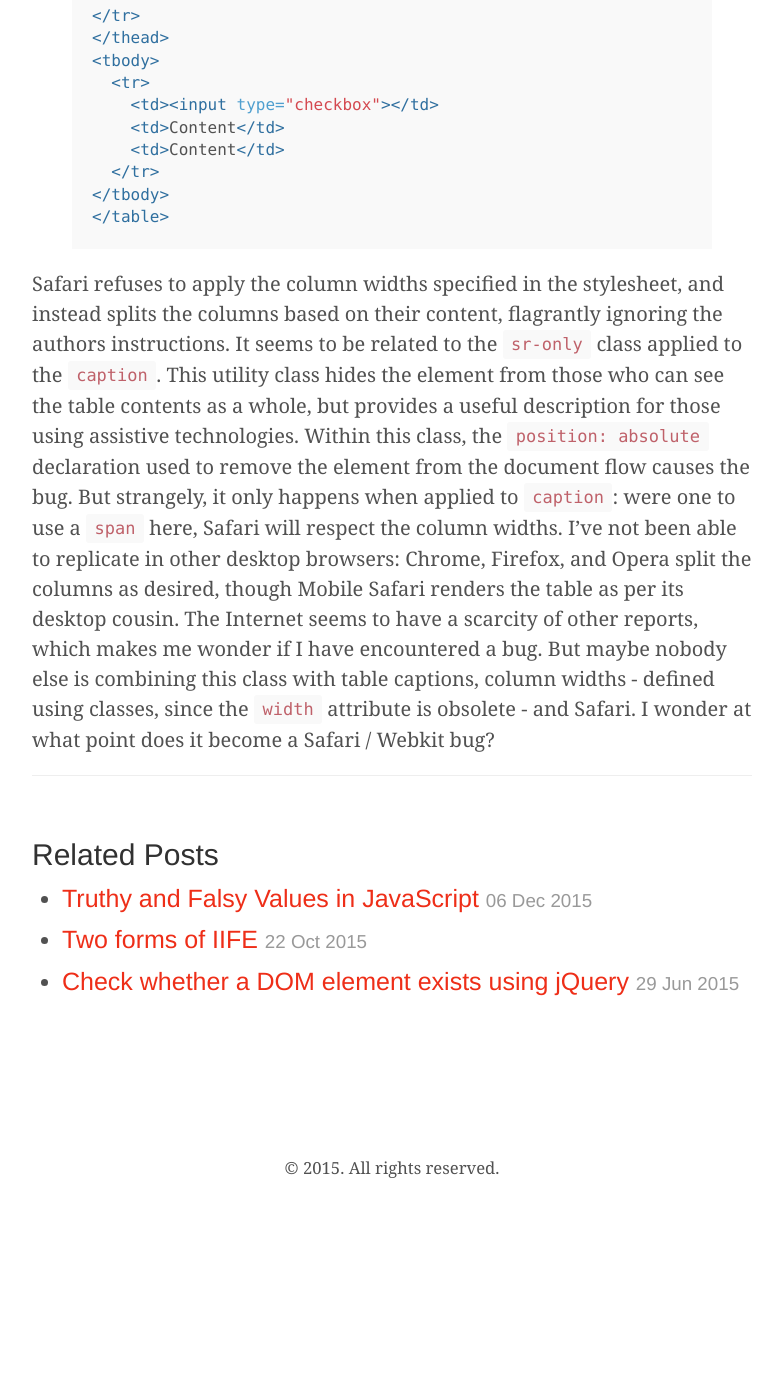
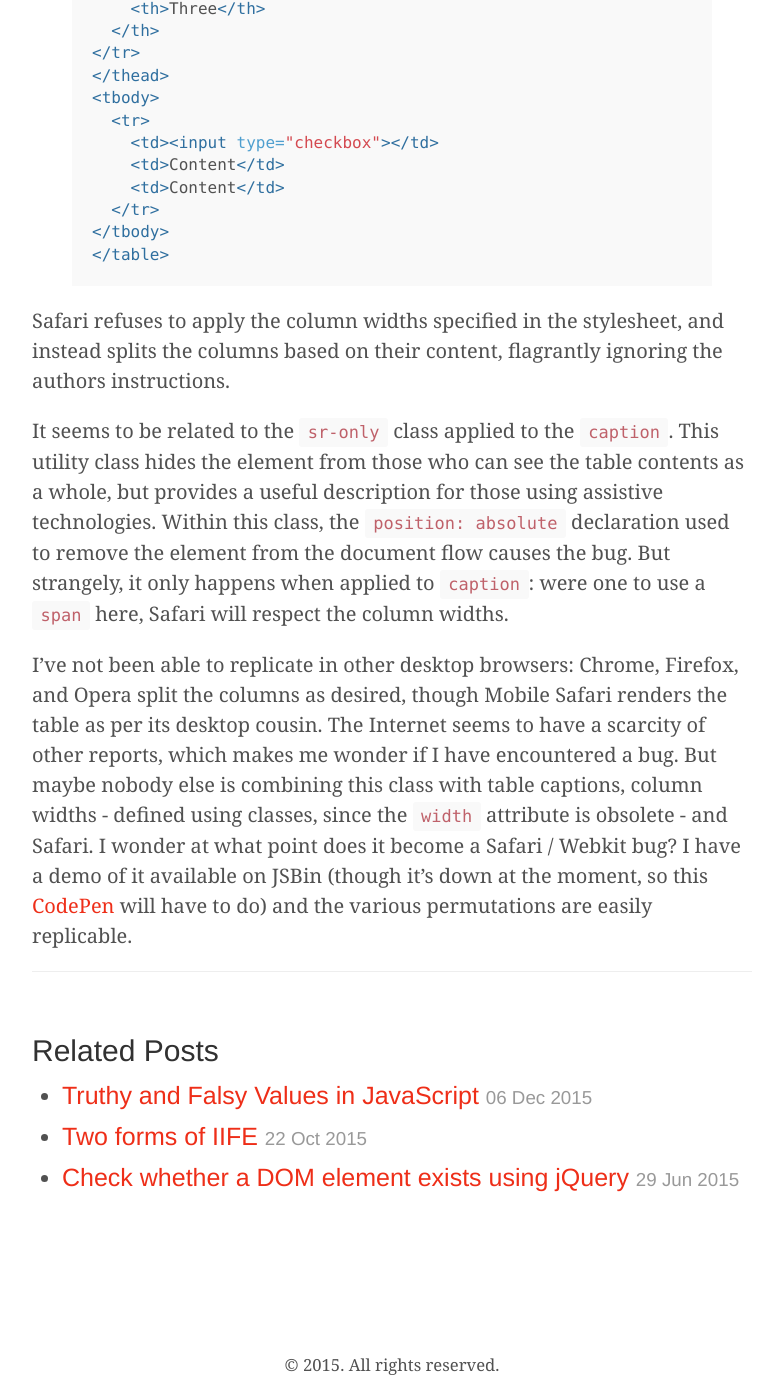
Before and after one commit to danielmatthew/website, a Jekyll site: the page built from _posts/2015-12-07-safari-table-columns.md, in a window 1280 px wide and 1400 px high, scrolled down 1153 px. Shown: the whole window, without its empty margins (248-1030 px from the left). Built offline with Jekyll 4.4.1, drawn with Linux system fonts in a browser that asks for light colours; before the commit the page ends 2356 px from its top, so only the background shows below that; some of the changed text lies outside the part shown.

Commit message:
Update 2015-12-07-safari-table-columns.md

```diff
--- a/_posts/2015-12-07-safari-table-columns.md
+++ b/_posts/2015-12-07-safari-table-columns.md
@@ -5,7 +5,7 @@
 
 A couple of weeks ago, I encountered an odd rendering issue with Safari and column widths. Lo and behold: I've come across it again! Safari on OSX - both Yosemite and El Capitan - does not like the following scenario:
 
-{% highlight html css %}
+{% highlight css %}
 .col-checkbox {
   width: 28px;
 }
@@ -17,7 +17,9 @@
 .col-action-btn {
   width: 60px;
 }
+{% endhighlight %}
 
+{% highlight html %}
 <table class="table table-striped">
  <caption class="sr-only">My caption to describe the table</caption>
   <colgroup>
@@ -49,5 +51,8 @@
 </table>
 {% endhighlight %}
 
-Safari refuses to apply the column widths specified in the stylesheet, and instead splits the columns based on their content, flagrantly ignoring the authors instructions. It seems to be related to the `sr-only` class applied to the `caption`. This utility class hides the element from those who can see the table contents as a whole, but provides a useful description for those using assistive technologies. Within this class, the `position: absolute` declaration used to remove the element from the document flow causes the bug. But strangely, it only happens when applied to `caption`: were one to use a `span` here, Safari will respect the column widths.
-I've not been able to replicate in other desktop browsers: Chrome, Firefox, and Opera split the columns as desired, though Mobile Safari renders the table as per its desktop cousin. The Internet seems to have a scarcity of other reports, which makes me wonder if I have encountered a bug. But maybe nobody else is combining this class with table captions, column widths - defined using classes, since the `width` attribute is obsolete - and Safari. I wonder at what point does it become a Safari / Webkit bug?
+Safari refuses to apply the column widths specified in the stylesheet, and instead splits the columns based on their content, flagrantly ignoring the authors instructions.
+
+It seems to be related to the `sr-only` class applied to the `caption`. This utility class hides the element from those who can see the table contents as a whole, but provides a useful description for those using assistive technologies. Within this class, the `position: absolute` declaration used to remove the element from the document flow causes the bug. But strangely, it only happens when applied to `caption`: were one to use a `span` here, Safari will respect the column widths.
+
+I've not been able to replicate in other desktop browsers: Chrome, Firefox, and Opera split the columns as desired, though Mobile Safari renders the table as per its desktop cousin. The Internet seems to have a scarcity of other reports, which makes me wonder if I have encountered a bug. But maybe nobody else is combining this class with table captions, column widths - defined using classes, since the `width` attribute is obsolete - and Safari. I wonder at what point does it become a Safari / Webkit bug? I have a demo of it available on JSBin (though it's down at the moment, so this [CodePen](http://codepen.io/anon/pen/rxamMQ) will have to do) and the various permutations are easily replicable.
```
